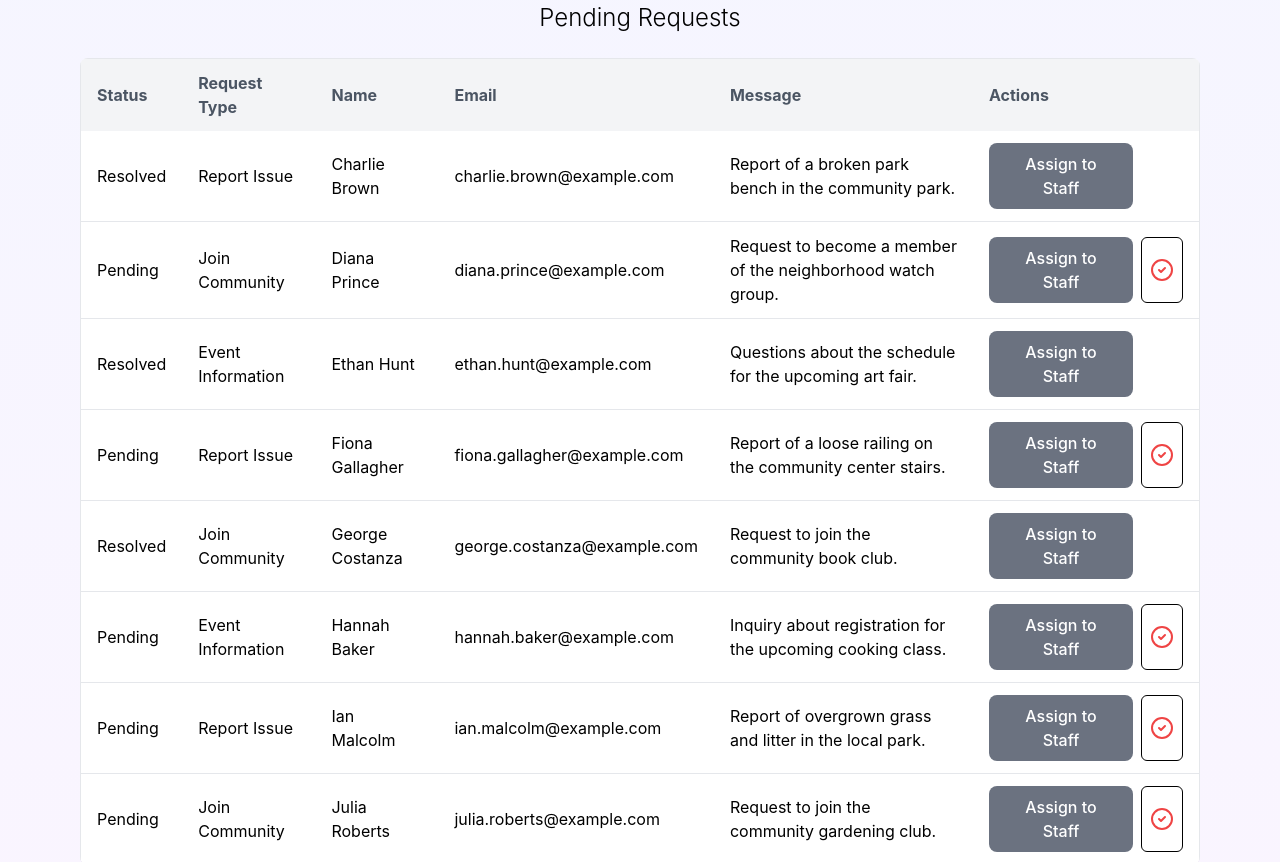
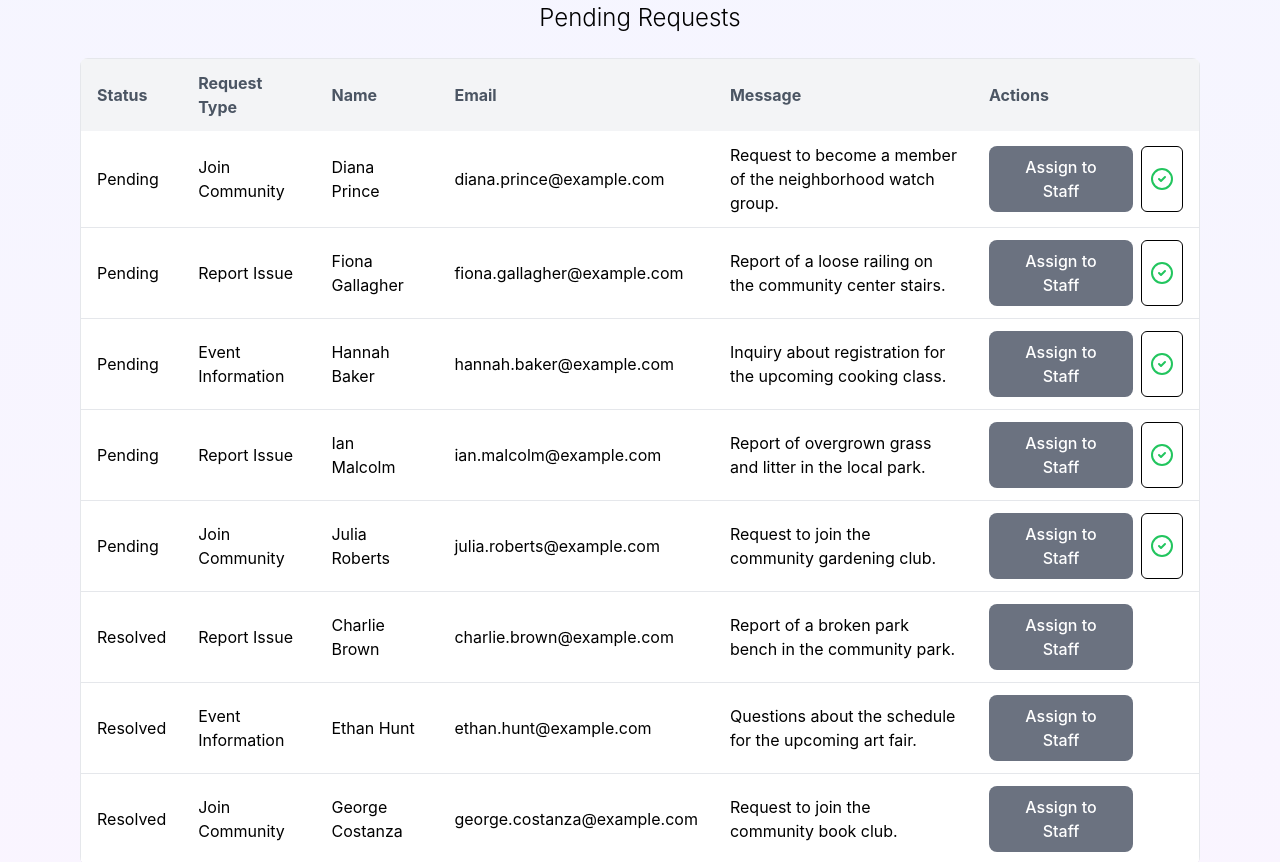
Before and after one commit to megane18/TCRP12, a React (Vite) app in the folder tcrp/: page /admin in a window 1280 px wide. Shown: the part 1520-2382 px from the top of the page. Built offline with nearby package versions, Linux system fonts and the light colour scheme.

Commit message:
admin button resolved

```diff
--- a/tcrp/src/components/AdminDashboard.jsx
+++ b/tcrp/src/components/AdminDashboard.jsx
@@ -260,7 +260,6 @@ const AdminDashboard = () => {
                     />
                     <div className="p-6">
                       <div className="min-h-32">
-
                         <h3 className="text-xl font-bold mb-2 text-gray-800">
                           {event.name}
                         </h3>
@@ -311,7 +310,9 @@ const AdminDashboard = () => {
                 </tr>
               </thead>
               <tbody>
-                {pendingRequests.map((issue) => (
+                {pendingRequests
+                  .filter((issue) => !issue.completed)
+                  .map((issue) => (
                     <tr
                       key={issue.id}
                       className="hover:bg-gray-50 text-black text-start"
@@ -339,9 +340,54 @@ const AdminDashboard = () => {
                           {!issue.completed && (
                             <button
                               onClick={() => handleCheck(event.id)} // Replace with your desired function
-                            className="bg-white border-1 border-black flex items-center justify-center p-2 rounded-md hover:bg-red-100 focus:outline-none focus:ring-2 focus:ring-red-500 transition-all duration-300"
+                              className="bg-white border-1 border-black flex items-center justify-center p-2 rounded-md hover:bg-green-100 focus:outline-none focus:ring-2 focus:ring-green-500 transition-all duration-300"
                             >
-                            <CircleCheck className="text-red-500" size={24} />
+                              <CircleCheck
+                                className="text-green-500"
+                                size={24}
+                              />
+                            </button>
+                          )}
+                        </div>
+                      </td>
+                    </tr>
+                  ))}
+                {pendingRequests
+                  .filter((issue) => issue.completed)
+                  .map((issue) => (
+                    <tr
+                      key={issue.id}
+                      className="hover:bg-gray-50 text-black text-start"
+                    >
+                      <td className="py-3 px-4 border-b border-gray-200">
+                        {issue.completed ? "Resolved" : "Pending"}
+                      </td>
+                      <td className="py-3 px-4 border-b border-gray-200">
+                        {issue.requestType}
+                      </td>
+                      <td className="py-3 px-4 border-b border-gray-200">
+                        {issue.name}
+                      </td>
+                      <td className="py-3 px-4 border-b border-gray-200">
+                        {issue.email}
+                      </td>
+                      <td className="py-3 px-4 border-b border-gray-200">
+                        {issue.message}
+                      </td>
+                      <td className="py-3 px-4 border-b border-gray-200">
+                        <div className="flex space-x-2 align-middle">
+                          <button className="bg-gray-500 text-white px-4 py-2 rounded-lg hover:bg-gray-600 w-36">
+                            Assign to Staff
+                          </button>
+                          {!issue.completed && (
+                            <button
+                              onClick={() => handleCheck(event.id)} // Replace with your desired function
+                              className="bg-white border-1 border-black flex items-center justify-center p-2 rounded-md hover:bg-green-100 focus:outline-none focus:ring-2 focus:ring-green-500 transition-all duration-300"
+                            >
+                              <CircleCheck
+                                className="text-green-500"
+                                size={24}
+                              />
                             </button>
                           )}
                         </div>
```
Also changed, not shown: 1 other file (tests, documents, lock files or other folders). Lines whose indentation alone changed are shown as unchanged.
